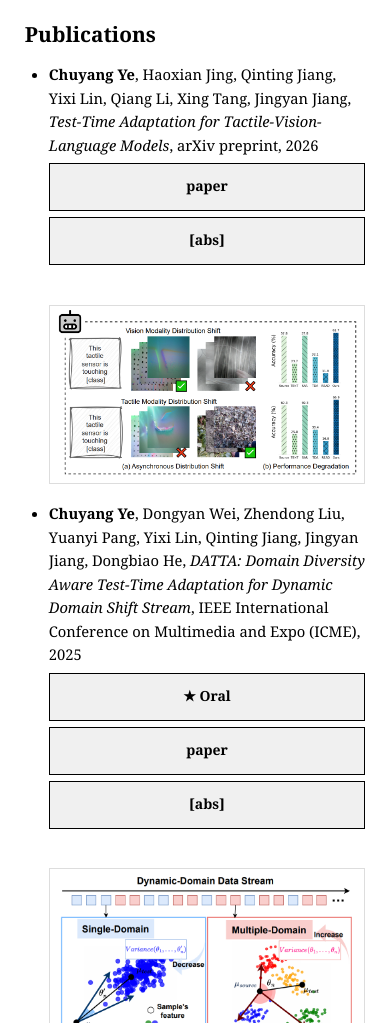
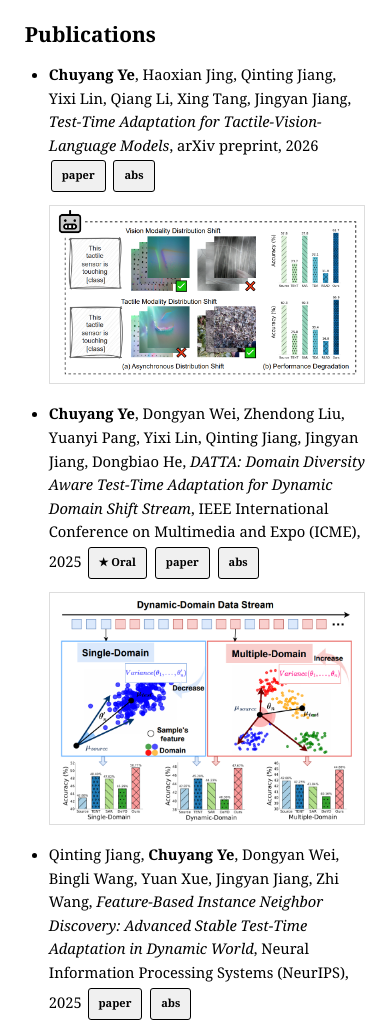
Before and after one commit to ChuyangYeyoung/chuyangyeyoung.github.io, a website: page index.html in a window 390 px wide. Shown: the part 2245-3268 px from the top of the page. Drawn offline with nearby package versions, Linux system fonts and the light colour scheme.

Commit message:
Unify publication button styles
Co-Authored-By: Claude Sonnet 4.6 <noreply@anthropic.com>

```diff
--- a/index.html
+++ b/index.html
@@ -21,6 +21,36 @@
     <link rel="stylesheet" href="bootstrap.css" media="screen">
     <link rel="stylesheet" href="assets/css/bootswatch.min.css">
     <link rel="stylesheet" href="https://cdnjs.cloudflare.com/ajax/libs/font-awesome/4.7.0/css/font-awesome.min.css">
+    <style>
+        .pub-btn {
+            display: inline-block;
+            margin-left: 4px;
+            padding: 1px 7px;
+            font-size: 0.75em;
+            font-weight: normal;
+            color: #2c3e50;
+            border: 1px solid #2c3e50;
+            border-radius: 3px;
+            cursor: pointer;
+            text-decoration: none;
+            vertical-align: middle;
+        }
+        .pub-btn:hover {
+            color: #2c3e50;
+            text-decoration: none;
+        }
+        .abstract-text {
+            margin-top: 6px;
+            padding: 8px 12px;
+            font-size: 0.82em;
+            font-family: Georgia, 'Times New Roman', serif;
+            color: #555;
+            background: #f8f8f8;
+            border-left: 3px solid #2c3e50;
+            border-radius: 0 3px 3px 0;
+            line-height: 1.6;
+        }
+    </style>
 
     <!--[if lt IE 9]>
     <script src="https://oss.maxcdn.com/html5shiv/3.7.2/html5shiv.min.js"></script>
@@ -278,25 +308,18 @@
             font-style: italic;
         }
 
-        /* Award badge - black & white (matches publication links) */
+        /* Award badge */
         #publications-list .award-badge {
-            color: #000 !important;
-            background-color: #f0f0f0;
-            padding: 6px 10px;
-            margin: 3px 2px;
-            min-height: 32px;
-            line-height: 1.4;
-            border: 1px solid #000;
-            font-weight: bold;
-            font-size: 1em;
+            display: inline-block;
+            margin-left: 4px;
+            padding: 1px 7px;
+            font-size: 0.75em;
+            font-weight: normal;
+            color: #2c3e50;
+            border: 1px solid #2c3e50;
+            border-radius: 3px;
+            vertical-align: middle;
             white-space: nowrap;
-            display: inline-block;
-            vertical-align: middle;
-            transition: all 0.2s ease;
-        }
-
-        #publications-list .award-badge:hover {
-            background-color: #e0e0e0;
         }
 
         /* Publication images */
@@ -314,8 +337,8 @@
             border: 1px solid #ddd;
         }
 
-        /* Publication action links - button styling (matches award badge style) */
-        #publications-list a {
+        #publications-list a,
+        #publications-list span.pub-btn {
             display: inline-block;
             padding: 6px 10px;
             margin: 3px 2px;
@@ -331,7 +354,8 @@
             white-space: nowrap;
         }
 
-        #publications-list a:hover {
+        #publications-list a:hover,
+        #publications-list span.pub-btn:hover {
             background-color: #e0e0e0;
             text-decoration: none !important;
         }
@@ -664,19 +688,6 @@
                 font-size: 20px;
             }
 
-            #publications-list a {
-                padding: 10px 14px;
-                min-height: 44px;
-                margin: 5px 3px;
-                font-size: 0.95em;
-            }
-
-            #publications-list .award-badge {
-                padding: 10px 14px;
-                min-height: 44px;
-                margin: 5px 3px;
-                font-size: 0.95em;
-            }
 
             .container {
                 width: 90%;
@@ -788,23 +799,6 @@
                 margin-bottom: 18px;
             }
 
-            #publications-list a {
-                display: block;
-                width: 100%;
-                margin: 6px 0;
-                padding: 12px 16px;
-                min-height: 48px;
-                text-align: center;
-            }
-
-            #publications-list .award-badge {
-                display: block;
-                width: 100%;
-                margin: 6px 0;
-                padding: 12px 16px;
-                min-height: 48px;
-                text-align: center;
-            }
 
             /* 分节间距 */
             .bs-docs-section {
--- a/js/main.js
+++ b/js/main.js
@@ -521,33 +521,33 @@ function populatePublications(publications) {
 
         // Award
         if (pub.award) {
-            html += ' <strong class="award-badge">★ ' + pub.award + '</strong>';
+            html += ' <span class="pub-btn">★ ' + pub.award + '</span>';
         }
 
         // Links
         if (pub.links) {
             html += ' ';
             if (pub.links.paper) {
-                html += '<a href="' + pub.links.paper + '" target="_blank">paper</a> ';
+                html += '<a class="pub-btn" href="' + pub.links.paper + '" target="_blank">paper</a> ';
             }
             if (pub.links.code) {
-                html += '<a href="' + pub.links.code + '" target="_blank">code</a> ';
+                html += '<a class="pub-btn" href="' + pub.links.code + '" target="_blank">code</a> ';
             }
             if (pub.links.project) {
-                html += '<a href="' + pub.links.project + '" target="_blank">project</a> ';
+                html += '<a class="pub-btn" href="' + pub.links.project + '" target="_blank">project</a> ';
             }
             if (pub.links.slides) {
-                html += '<a href="' + pub.links.slides + '" target="_blank">slides</a> ';
+                html += '<a class="pub-btn" href="' + pub.links.slides + '" target="_blank">slides</a> ';
             }
             if (pub.links.poster) {
-                html += '<a href="' + pub.links.poster + '" target="_blank">poster</a> ';
+                html += '<a class="pub-btn" href="' + pub.links.poster + '" target="_blank">poster</a> ';
             }
         }
 
         // Abstract toggle
         if (pub.abstract) {
             const absId = 'abs-' + Math.random().toString(36).substr(2, 9);
-            html += '<a class="abs-toggle" data-target="' + absId + '">[abs]</a>';
+            html += '<a class="pub-btn abs-toggle" data-target="' + absId + '">abs</a>';
             html += '<div id="' + absId + '" class="abstract-text" style="display:none;">' + pub.abstract + '</div>';
         }
 
```
